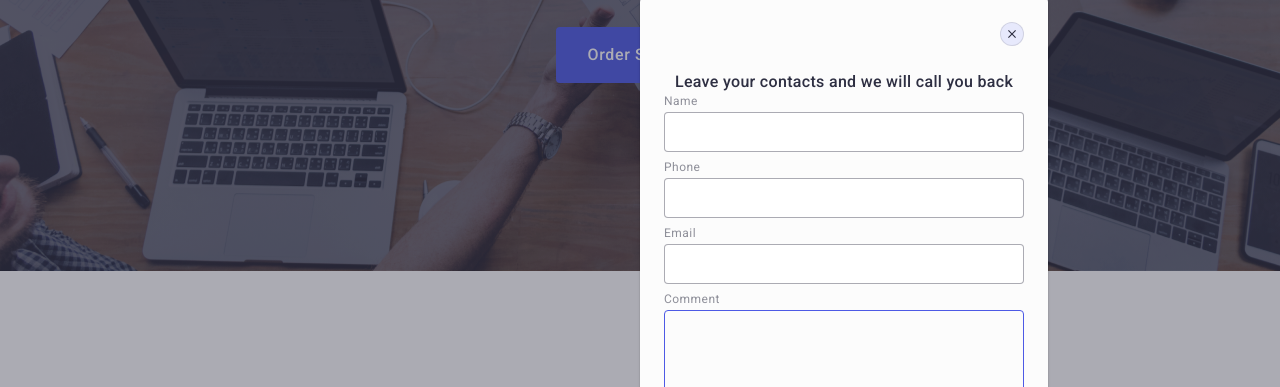
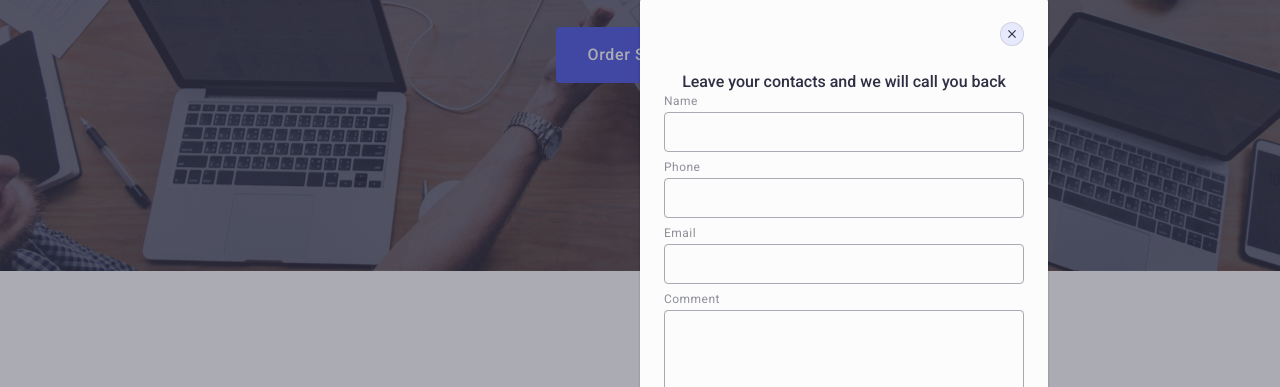
Before and after one commit to PatrycjaKeder/goit-markup-hw-05, a plain HTML site: page index.html in a window 1280 px wide. Shown: the part 402-789 px from the top of the page. Drawn offline with nearby package versions, Linux system fonts and the light colour scheme.

Commit message:
Update styles.css

```diff
--- a/css/styles.css
+++ b/css/styles.css
@@ -545,7 +545,6 @@ img {
 }
 .backdrop.is-open{
   visibility: visible;
-  display: block;
   pointer-events: auto;
   opacity: 1;
 }
@@ -586,21 +585,26 @@ img {
 .group-title{
   font-weight: 500;
   font-size: 16px;
-  line-height: 24px;
-  line-height: 1.5;
-  letter-spacing: 0.02em;
   text-align: center;
   color: #2e2f42;
 }
 .form-input{
-  flex-direction: column;
-  border: 1px solid rgba(46, 47, 66, 0.4);
-  border-radius: 4px;
-  outline: transparent;
   width: 100%;
   height: 40px;
-  padding: 8px;
+  font-family:"Roboto", sans-serif;
+  font-weight: 400;
+  font-size: 18px;
+  line-height: 1.17;
+  letter-spacing: 0.04em;
+  outline: transparent;
+  border-radius: 4px;
+  background-color: transparent;
+  padding-left: 38px;
   transition: border-color 250ms cubic-bezier(0.4, 0, 0.2, 1);
+  border: 1px solid rgba(46, 47, 66, 0.4);
+}
+.form-input:focus{
+  border-color: #4d5ae5;
 }
 .form-style{
   font-family:"Roboto", sans-serif;
@@ -663,6 +667,9 @@ img {
   fill: #4D5AE5;
   transition: fill 250ms cubic-bezier(0.4, 0, 0.2, 1);
 }
+.modal-form:focus-within .icon-svg{
+  fill: #4d5ae5;
+}
 .modal-label:focus-within{
   border-color: #4d5ae5;
 }
@@ -670,20 +677,24 @@ img {
   border-color: #4D5AE5;
 }
 .form-textarea{
-  border: 1px solid rgba(46, 47, 66, 0.4);
-  border-radius: 4px;
-  width: 360px;
-  height: 120px;
+  font-family: "Roboto", sans-serif;
+  font-weight: 400;
   font-size: 12px;
   line-height: 1.17;
   letter-spacing: 0.04em;
+  outline: transparent;
+  padding: 8px 16px;
+  border: 1px solid rgba(46, 47, 66, 0.4);
+  border-radius: 4px;
+  width: 100%;
+  height: 120px;
+  resize: none;
   color: rgba(46, 47, 66, 0.4);
   background-color: transparent;
-  padding: 8px 16px;
-  outline: transparent;
-  resize: none;
   transition: border-color 250ms cubic-bezier(0.4, 0, 0.2, 1);
-  border-color: #4D5AE5;
+}
+.form-textarea:focus-within {
+  border-color: #4d5ae5;
 }
 .end{
   margin-bottom: 16px;
```
